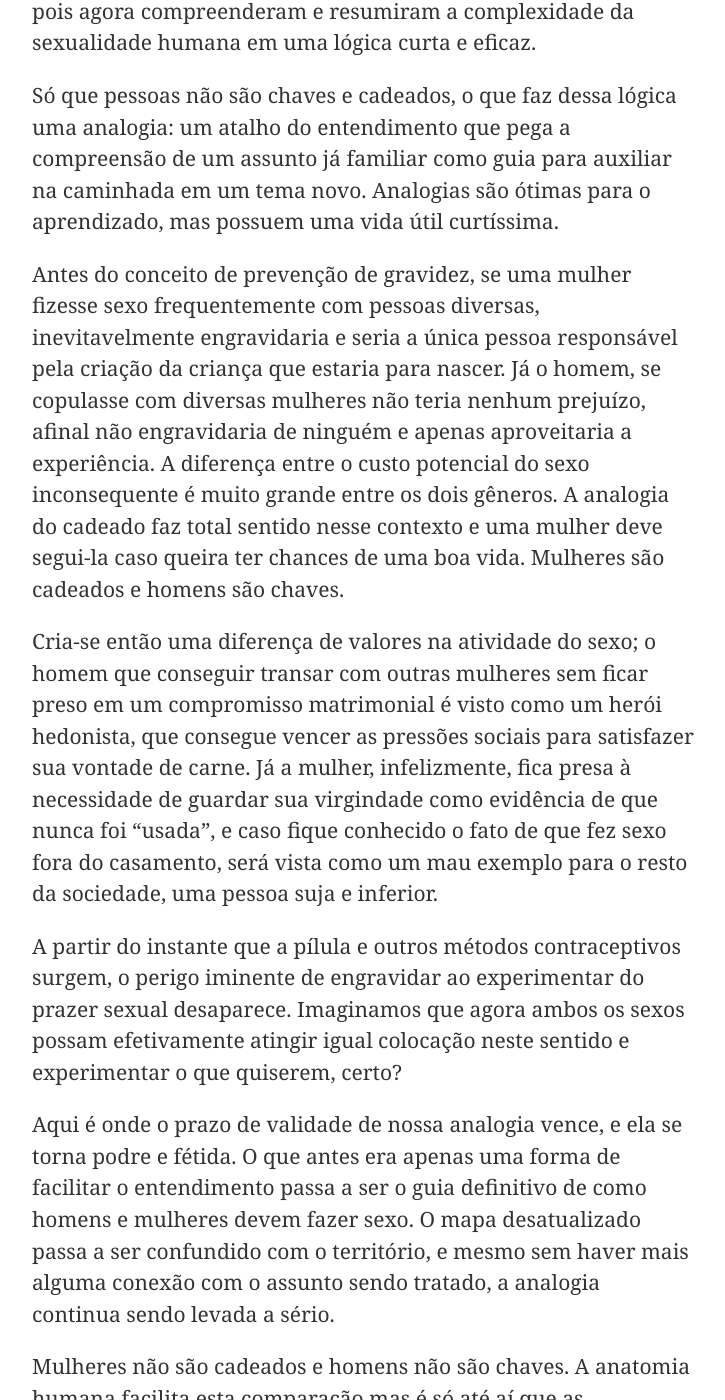
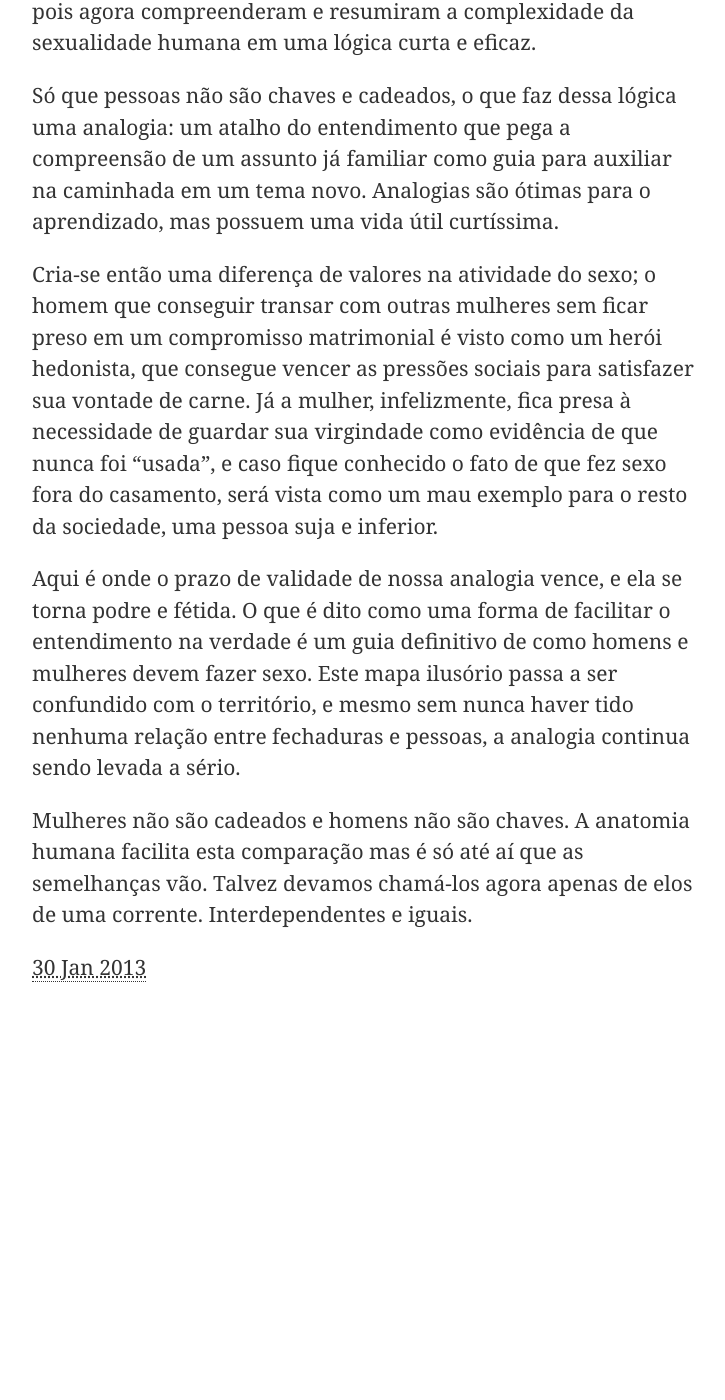
Before and after one commit to CaioAlonso/caioalonso.com, a Jekyll site: the page built from _posts/2013-01-30-elos-de-uma-corrente.md, in a window 1280 px wide and 1400 px high, scrolled down 470 px. Shown: the whole window, without its empty margins (277-1002 px from the left). Built offline with Jekyll 4.4.1, drawn with Linux system fonts in a browser that asks for light colours; after the commit the page ends 1453 px from its top, so only the background shows below that.

Commit message:
Alteração no texto dos elos.

```diff
--- a/_posts/2013-01-30-elos-de-uma-corrente.md
+++ b/_posts/2013-01-30-elos-de-uma-corrente.md
@@ -11,13 +11,8 @@ Portanto, faz sentido que homens tenham valor em "abrir" várias mulheres e que
 
 Só que pessoas não são chaves e cadeados, o que faz dessa lógica uma analogia: um atalho do entendimento que pega a compreensão de um assunto já familiar como guia para auxiliar na caminhada em um tema novo. Analogias são ótimas para o aprendizado, mas possuem uma vida útil curtíssima.
 
-
-Antes do conceito de prevenção de gravidez, se uma mulher fizesse sexo frequentemente com pessoas diversas, inevitavelmente engravidaria e seria a única pessoa responsável pela criação da criança que estaria para nascer.  Já o homem, se copulasse com diversas mulheres não teria nenhum prejuízo, afinal não engravidaria de ninguém e apenas aproveitaria a experiência. A diferença entre o custo potencial do sexo inconsequente é muito grande entre os dois gêneros. A analogia do cadeado faz total sentido nesse contexto e uma mulher deve segui-la caso queira ter chances de uma boa vida. Mulheres são cadeados e homens são chaves.
-
 Cria-se então uma diferença de valores na atividade do sexo; o homem que conseguir transar com outras mulheres sem ficar preso em um compromisso matrimonial é visto como um herói hedonista, que consegue vencer as pressões sociais para satisfazer sua vontade de carne. Já a mulher, infelizmente, fica presa à necessidade de guardar sua virgindade como evidência de que nunca foi "usada", e caso fique conhecido o fato de que fez sexo fora do casamento, será vista como um mau exemplo para o resto da sociedade, uma pessoa suja e inferior.
 
-A partir do instante que a pílula e outros métodos contraceptivos surgem, o perigo iminente de engravidar ao experimentar do prazer sexual desaparece.  Imaginamos que agora ambos os sexos possam efetivamente atingir igual colocação neste sentido e experimentar o que quiserem, certo?
-
-Aqui é onde o prazo de validade de nossa analogia vence, e ela se torna podre e fétida. O que antes era apenas uma forma de facilitar o entendimento passa a ser o guia definitivo de como homens e mulheres devem fazer sexo. O mapa desatualizado passa a ser confundido com o território, e mesmo sem haver mais alguma conexão com o assunto sendo tratado, a analogia continua sendo levada a sério.
+Aqui é onde o prazo de validade de nossa analogia vence, e ela se torna podre e fétida. O que é dito como uma forma de facilitar o entendimento na verdade é um guia definitivo de como homens e mulheres devem fazer sexo. Este mapa ilusório passa a ser confundido com o território, e mesmo sem nunca haver tido nenhuma relação entre fechaduras e pessoas, a analogia continua sendo levada a sério.
 
 Mulheres não são cadeados e homens não são chaves. A anatomia humana facilita esta comparação mas é só até aí que as semelhanças vão. Talvez devamos chamá-los agora apenas de elos de uma corrente. Interdependentes e iguais.
```
